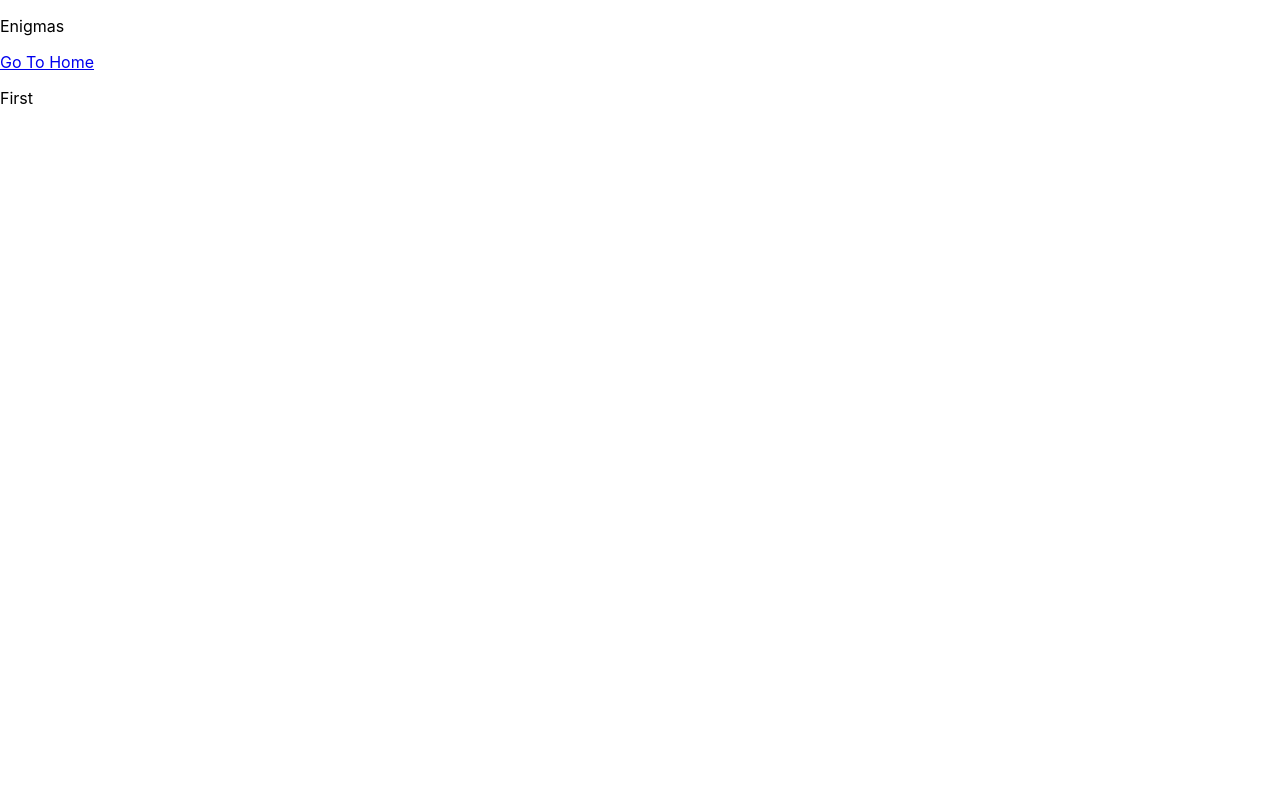
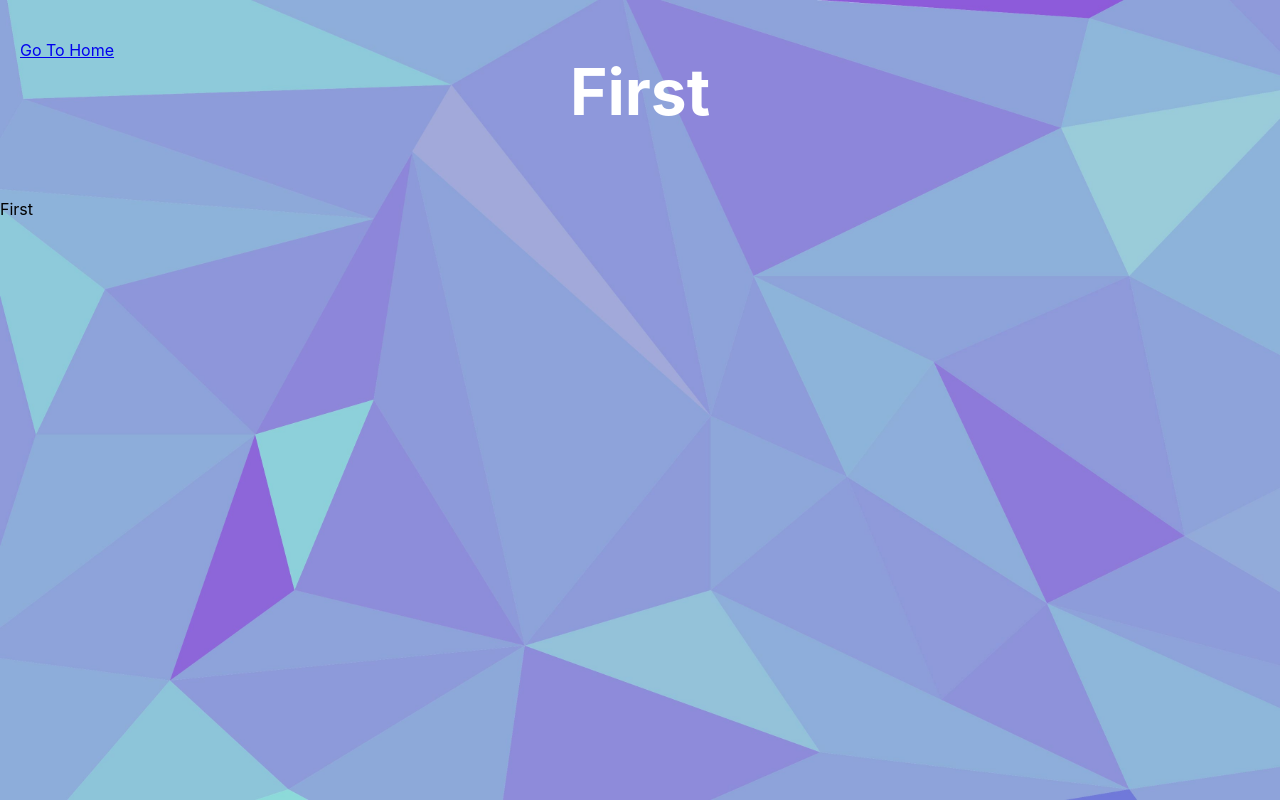
Before and after one commit to FreddyPoly/google-is-your-friend, a React (Create React App) app: page /enigmas/first-enigma in a window 1280 px wide. Built offline with nearby package versions, Linux system fonts and the light colour scheme.

Commit message:
Style layout enigmes

```diff
--- a/src/pages/Enigmas.js
+++ b/src/pages/Enigmas.js
@@ -3,6 +3,7 @@ import React, { Component } from 'react';
 import { Link } from "react-router-dom";
 
 import enigmas from '../data/enigmas.json';
+import fond from '../assets/fond.jpg';
 
 import * as components from './enigmas/index';
 
@@ -21,15 +22,27 @@ class Enigmas extends Component {
 
     return (
       <div className="Enigmas">
-        <header>
-          <p>
-            Enigmas
-          </p>
+        <header style={{ display: 'flex', justifyContent: 'center'}}>
+          <h2 style={{ fontSize: 64, color: 'white'}}>
+            { currentEnigma.name }
+          </h2>
         </header>
 
-        <Link to='/'>Go To Home</Link>
+        <Link style={{position: 'absolute', top: 40, left: 20}} to='/'>Go To Home</Link>
 
         <$ComponentEnigma />
+
+        <div style={{
+          width: '100%',
+          height: '100%',
+          backgroundImage: `url(${fond})`,
+          backgroundRepeat: 'no-repeat',
+          backgroundSize: 'cover',
+          opacity: .65,
+          position: 'absolute',
+          top: 0,
+          zIndex: -1,
+        }}></div>
       </div>
     );
   }
```
